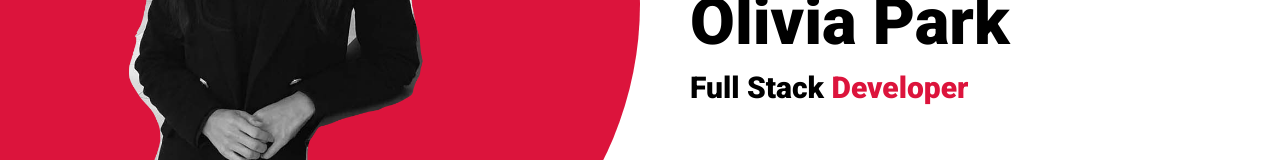
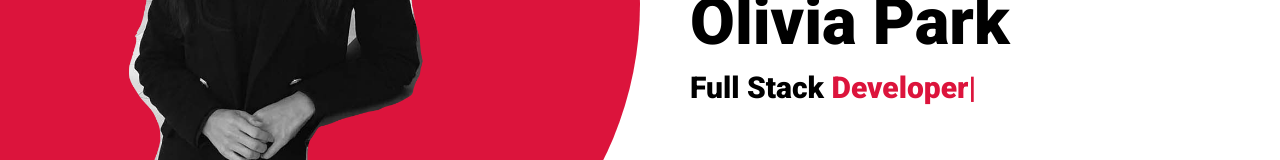
Before and after one commit to Oliviapark113/new_react_portfolio, a React (Create React App) app: page / in a window 1280 px wide. Shown: the part 416-576 px from the top of the page. Built offline with nearby package versions, Linux system fonts and the light colour scheme.

Commit message:
finished intro page

```diff
--- a/src/components/intro/Intro.jsx
+++ b/src/components/intro/Intro.jsx
@@ -9,8 +9,9 @@ export default function Intro() {
 
   useEffect(()=>{
 
-    init(textRef.current, { showCursor: false,
+    init(textRef.current, { showCursor: true,
       backDelay:1500,
+      backSpeed: 60,
       strings:
       ['Designer', 'Developer','Content Creator' ] })
 
--- a/src/components/intro/intro.scss
+++ b/src/components/intro/intro.scss
@@ -53,6 +53,18 @@
                 span{
                     font-size: inherit;
                     color:crimson;
+
+                }
+                .ityped-cursor {
+                    animation: blink 1s infinite;
+                }
+                @keyframes blink {
+                    50%{
+                        opacity: 1;
+                    }
+                    100% {
+                        opacity: 0;
+                    }
                 }
             }
 
```
